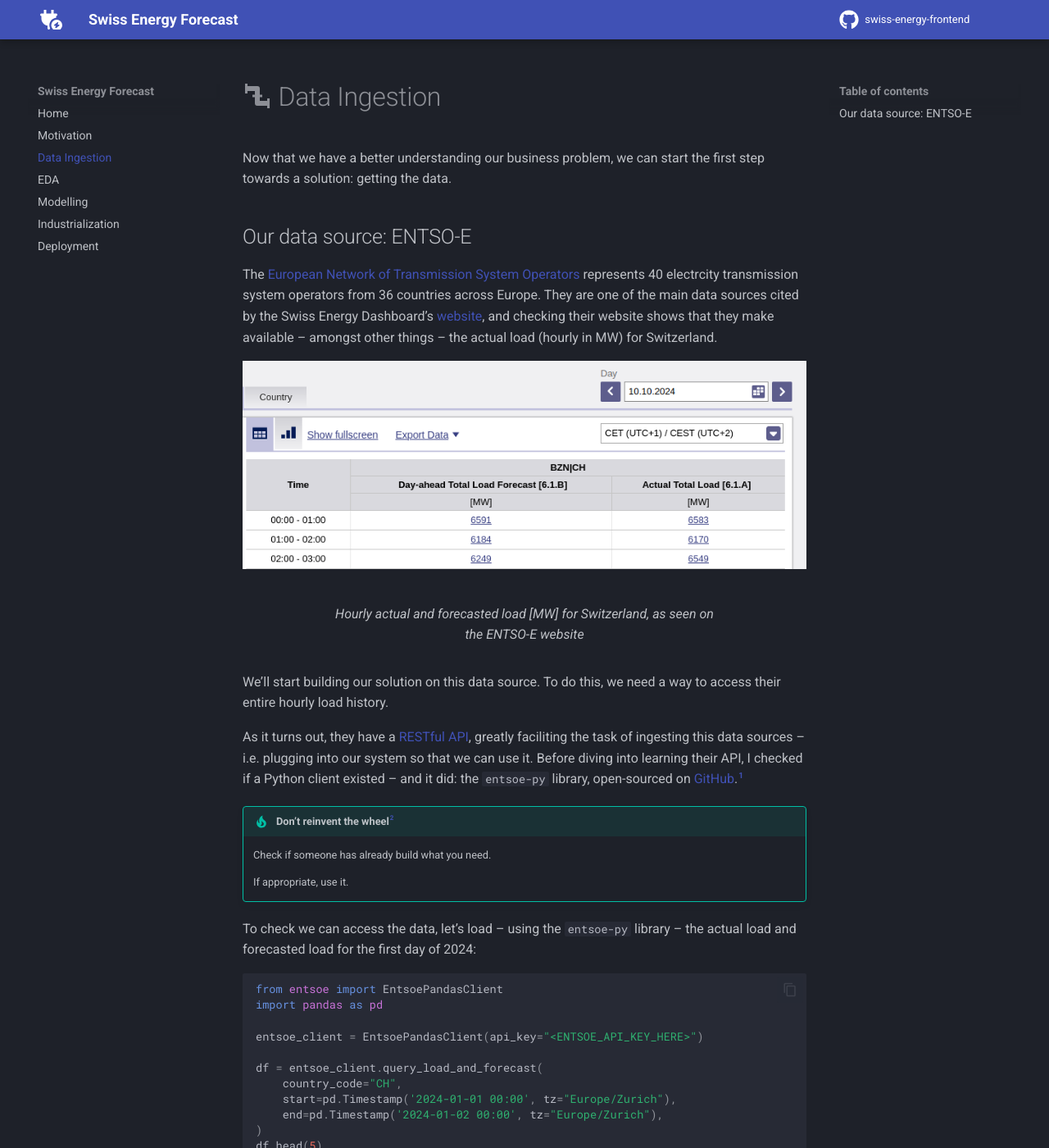
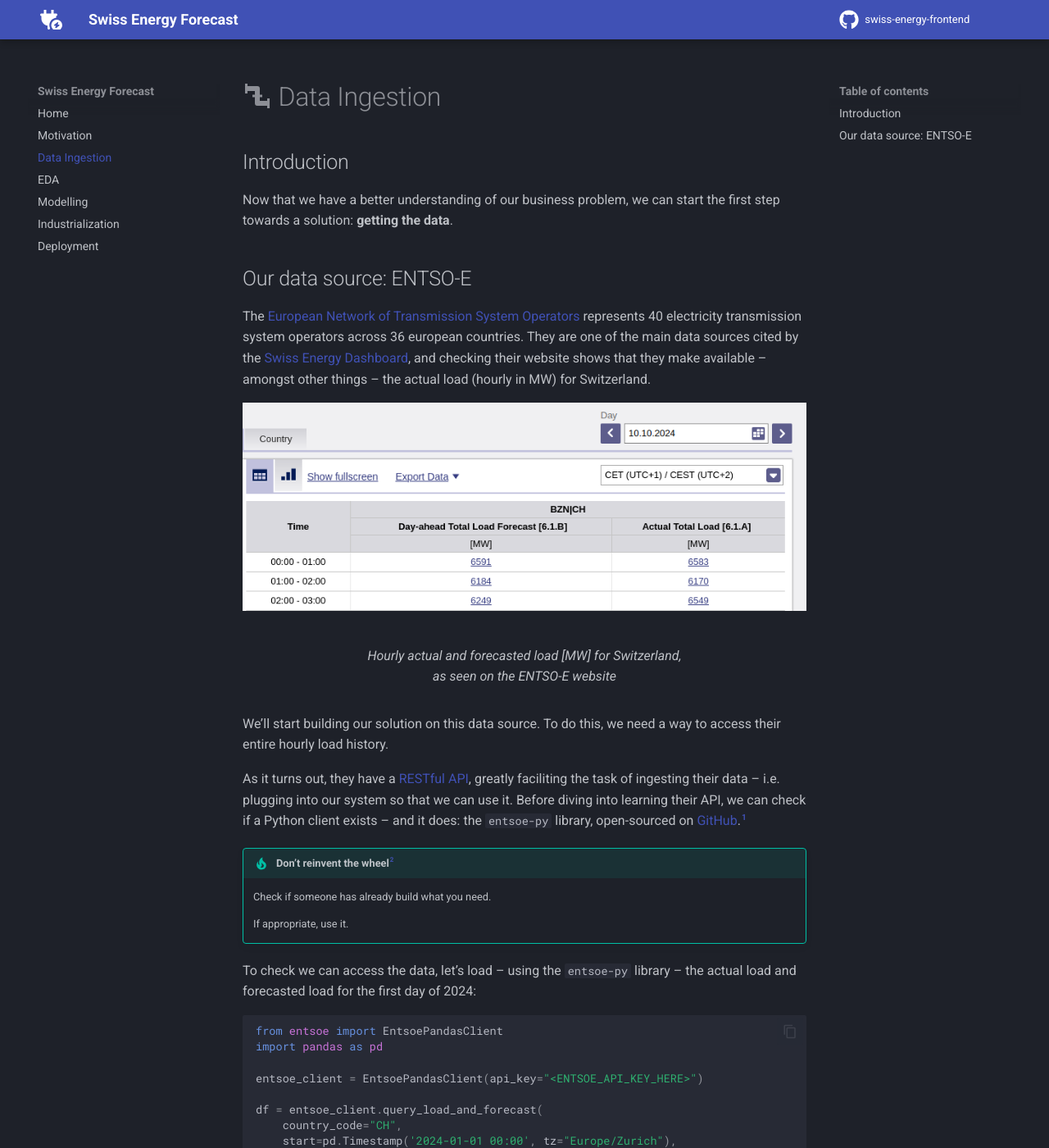
Before and after one commit to arthurgassner/swissenergy-frontend, an MkDocs documentation site: the page built from docs/data_ingestion.md, in a window 1280 px wide and 1400 px high. Shown: the whole window at 82% size. Built offline with MkDocs 1.6.1 and Material for MkDocs 9.7.7, drawn with Linux system fonts in a browser that asks for light colours; a script that is not in the unit is left out; comment, search, counter and statistics services are not loaded; some of the changed text lies outside the part shown.

Commit message:
Update .md

```diff
--- a/docs/data_ingestion.md
+++ b/docs/data_ingestion.md
@@ -1,20 +1,22 @@
 # :material-pipe: Data Ingestion
 
-Now that we have a better understanding our business problem, we can start the first step towards a solution: getting the data.
+## Introduction
+
+Now that we have a better understanding of our business problem, we can start the first step towards a solution: **getting the data**.
 
 ## Our data source: ENTSO-E
 
-The [European Network of Transmission System Operators](https://www.entsoe.eu/) represents 40 electrcity transmission system operators from 36 countries across Europe. They are one of the main data sources cited by the Swiss Energy Dashboard's [website](https://energiedashboard.admin.ch/strom/stromverbrauch), and checking their website shows that they make available -- amongst other things -- the actual load (hourly in MW) for Switzerland.
+The [European Network of Transmission System Operators](https://www.entsoe.eu/) represents 40 electricity transmission system operators across 36 european countries. They are one of the main data sources cited by the [Swiss Energy Dashboard](https://energiedashboard.admin.ch/strom/stromverbrauch), and checking their website shows that they make available -- amongst other things -- the actual load (hourly in MW) for Switzerland.
 
 <figure markdown="span">
   ![Image title](assets/data_ingestion/entsoe_screenshot.png){ width="100%" }
-  <figcaption>Hourly actual and forecasted load [MW] for Switzerland, as seen on the ENTSO-E website</figcaption>
+  <figcaption>Hourly actual and forecasted load [MW] for Switzerland, <br>as seen on the ENTSO-E website</figcaption>
 </figure>
 
 We'll start building our solution on this data source.
 To do this, we need a way to access their entire hourly load history.
 
-As it turns out, they have a [RESTful API](https://transparency.entsoe.eu/content/static_content/Static%20content/web%20api/Guide.html), greatly faciliting the task of ingesting this data sources -- i.e. plugging into our system so that we can use it. Before diving into learning their API, I checked if a Python client existed -- and it did: the `entsoe-py` library, open-sourced on [GitHub](https://github.com/EnergieID/entsoe-py).[^1]
+As it turns out, they have a [RESTful API](https://transparency.entsoe.eu/content/static_content/Static%20content/web%20api/Guide.html), greatly faciliting the task of ingesting their data -- i.e. plugging into our system so that we can use it. Before diving into learning their API, we can check if a Python client exists -- and it does: the `entsoe-py` library, open-sourced on [GitHub](https://github.com/EnergieID/entsoe-py).[^1]
 
 
 !!! tip "Don't reinvent the wheel[^2]"
```
Also changed, not shown: other parts of docs/data_ingestion.md (+1 -1 lines).
